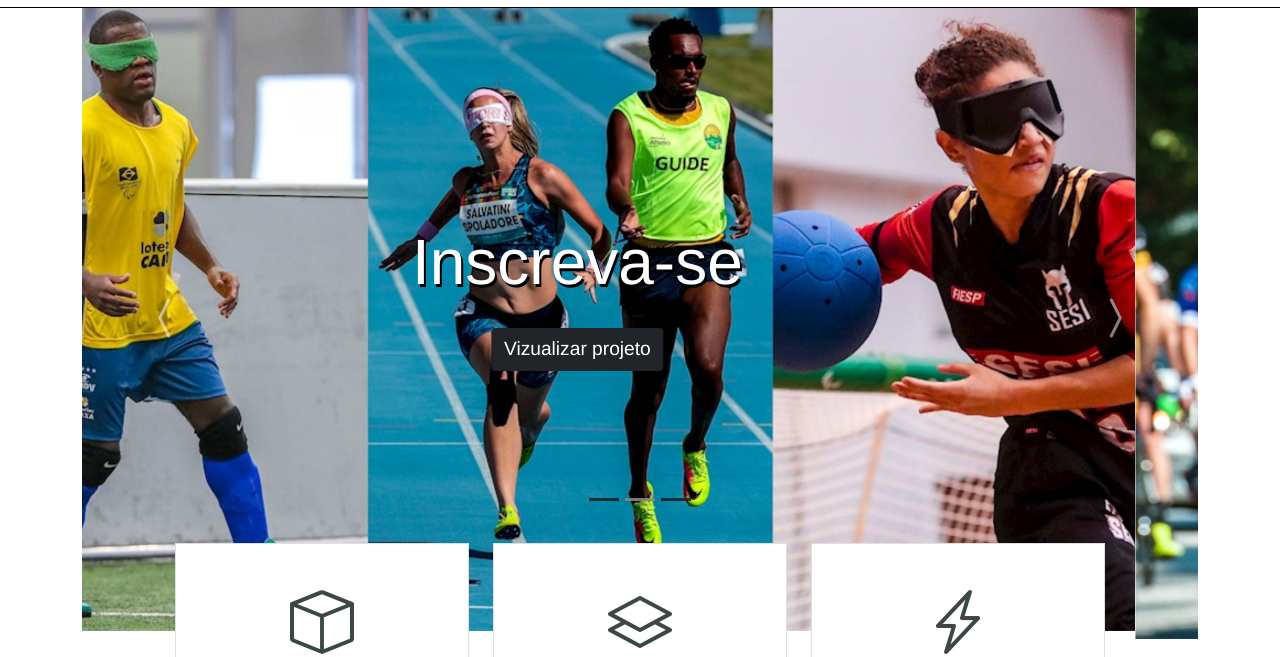
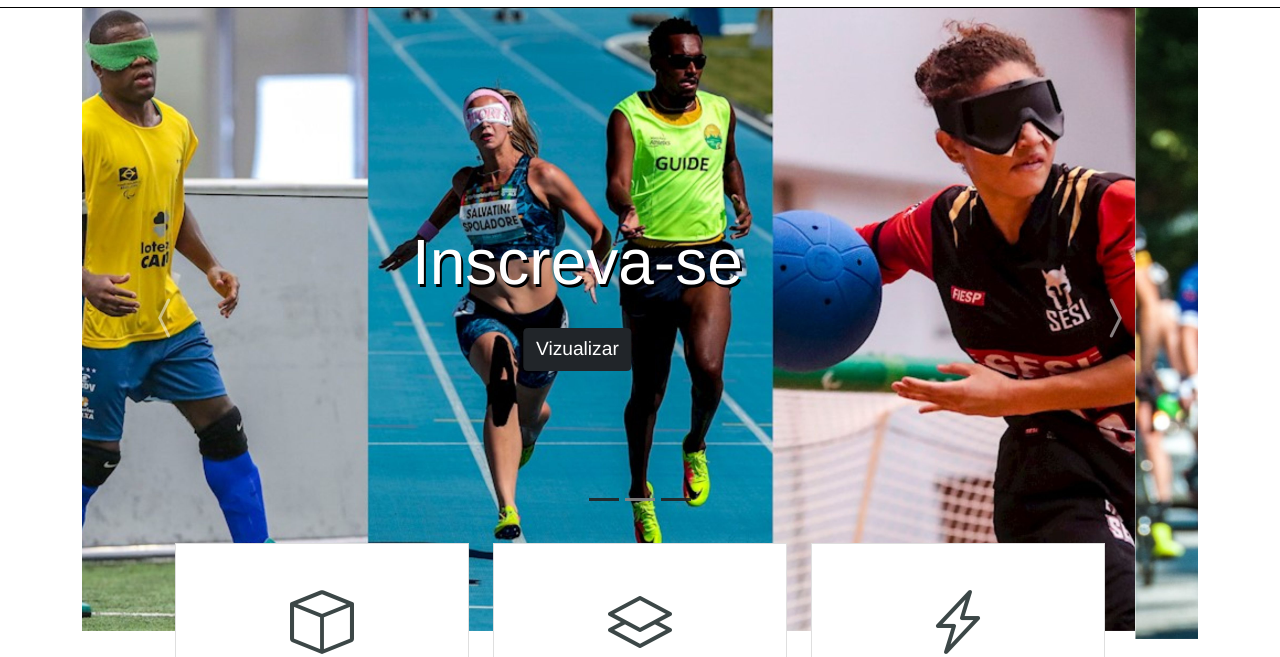
Before and after one commit to luisgomess/ProjetoBoot, a plain HTML site: page index.html in a window 1280 px wide. Shown: the part 143-800 px from the top of the page. Drawn offline with nearby package versions, Linux system fonts and the light colour scheme.

Commit message:
atualização banner

```diff
--- a/index.html
+++ b/index.html
@@ -94,7 +94,7 @@ aria-label="Toggle navigation"
                 <img src="img/esporte.jpg" alt="casa 1" class="d-block w-100" >
                 <div class="carousel-caption">
                     <h5>Inscreva-se </h5>
-                    <a href="#" class="btn btn-dark">Vizualizar projeto </a>
+                    <a href="#" class="btn btn-dark">Vizualizar </a>
                 </div>
             </div>
             <div class="carousel-item ">
```
